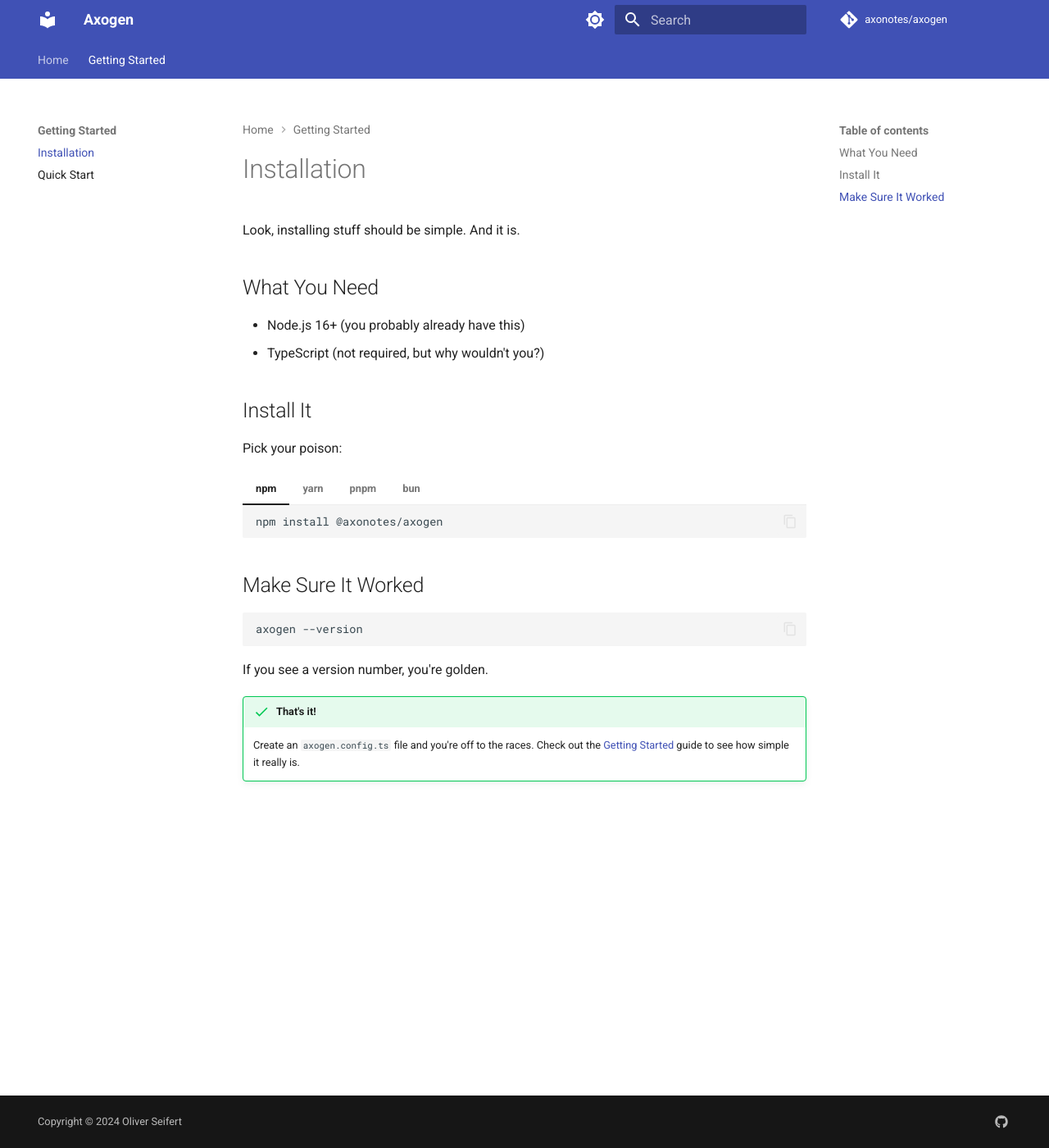
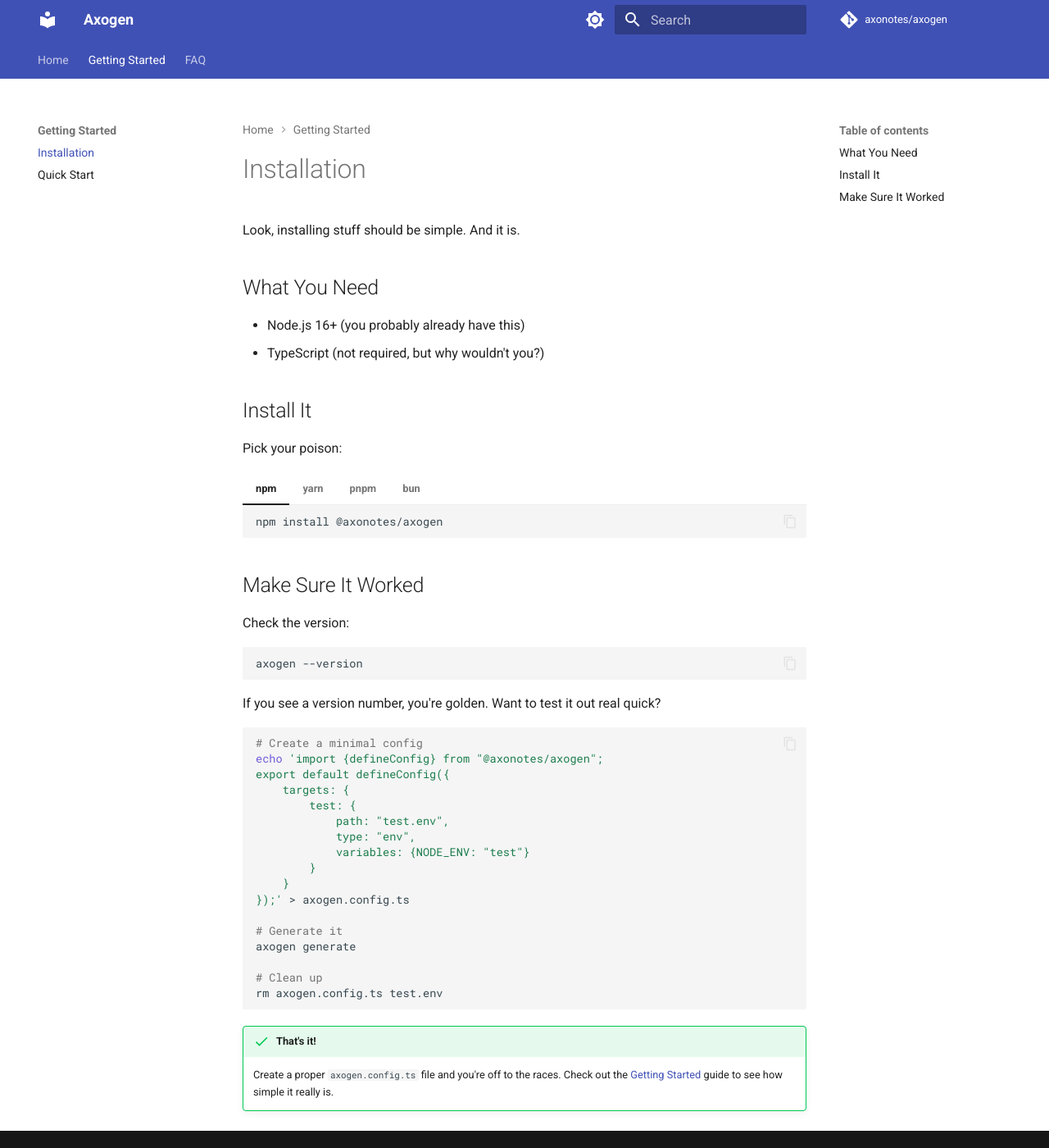
Before and after one commit to axonotes/axogen, an MkDocs documentation site: the page built from docs/installation.md, in a window 1280 px wide and 1400 px high. Shown: the whole window at 82% size. Built offline with MkDocs 1.6.1 and Material for MkDocs 9.7.7, drawn with Linux system fonts in a browser that asks for light colours; comment, search, counter and statistics services are not loaded.

Commit message:
feat: updated docs and faq

````diff
--- a/docs/installation.md
+++ b/docs/installation.md
@@ -37,13 +37,35 @@ Pick your poison:
 
 ## Make Sure It Worked
 
+Check the version:
+
 ```bash
 axogen --version
 ```
 
-If you see a version number, you're golden.
+If you see a version number, you're golden. Want to test it out real quick?
+
+```bash
+# Create a minimal config
+echo 'import {defineConfig} from "@axonotes/axogen";
+export default defineConfig({
+    targets: {
+        test: {
+            path: "test.env",
+            type: "env",
+            variables: {NODE_ENV: "test"}
+        }
+    }
+});' > axogen.config.ts
+
+# Generate it
+axogen generate
+
+# Clean up
+rm axogen.config.ts test.env
+```
 
 !!! success "That's it!"
 
-    Create an `axogen.config.ts` file and you're off to the races.
+    Create a proper `axogen.config.ts` file and you're off to the races.
     Check out the [Getting Started](getting-started.md) guide to see how simple it really is.
--- a/mkdocs.yml
+++ b/mkdocs.yml
@@ -63,6 +63,7 @@ nav:
     - Getting Started:
           - Installation: installation.md
           - Quick Start: getting-started.md
+    - FAQ: faq.md
 
 extra:
     social:
````
Also changed, not shown: README.md (+37 -9 lines), docs/faq.md (added, +109 -0 lines), docs/getting-started.md (+10 -0 lines), docs/index.md (+17 -4 lines).
